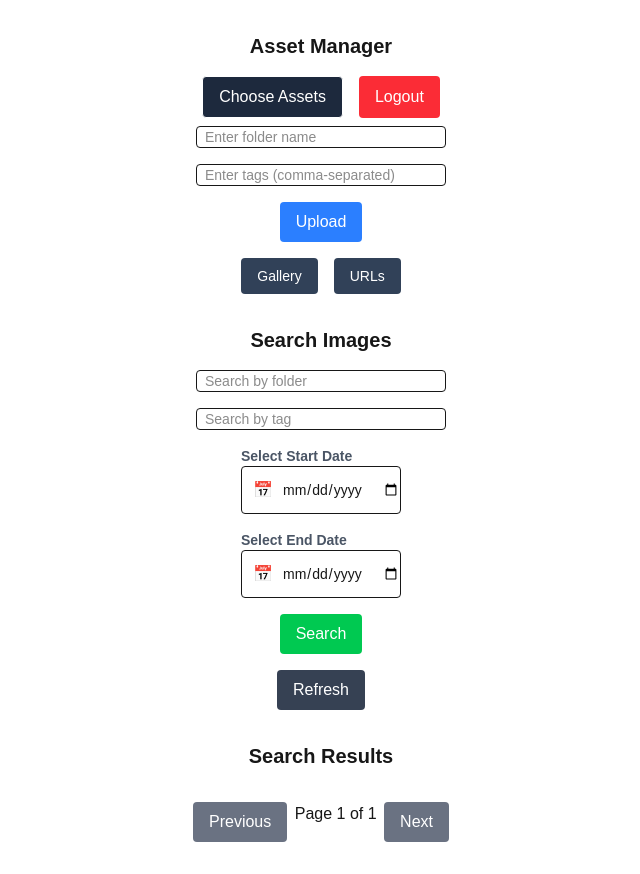
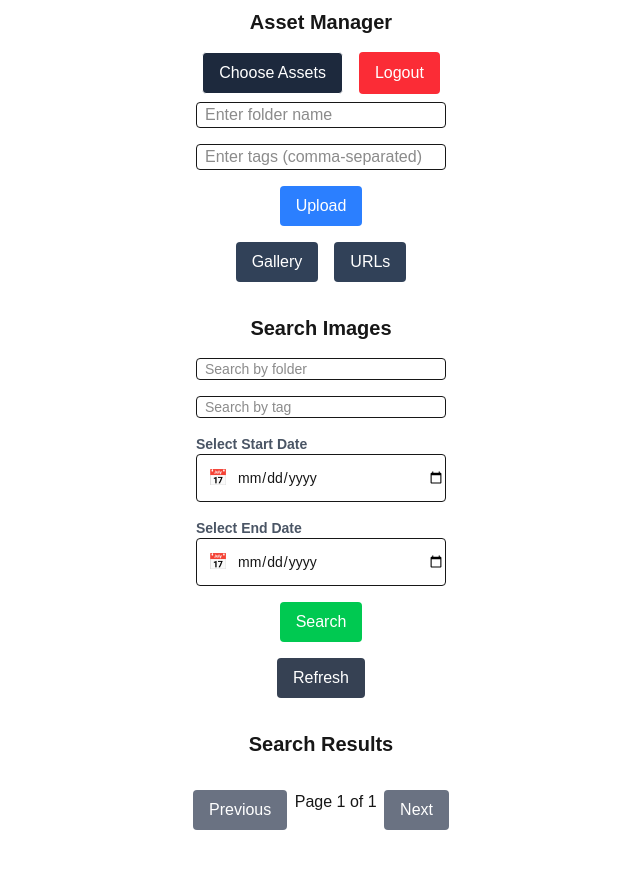
Before and after one commit to uk030621/AssetManagerLWJ, a Next.js app: page /imagemanager in a window 1280 px wide. Shown: the whole page, without its empty margins (319-959 px from the left). After the commit the page ends 838 px from the top, so only its background shows below. Built offline with nearby package versions, Linux system fonts and the light colour scheme.

Commit message:
Formatting adjustments

```diff
--- a/app/imagemanager/page.js
+++ b/app/imagemanager/page.js
@@ -111,7 +111,7 @@ export default function Home() {
   };
 
   return (
-    <div className="flex flex-col items-center p-8">
+    <div className="flex flex-col items-center p-2">
       {/* Upload Section */}
       <h2 className="text-xl font-bold mb-4">Asset Manager</h2>
       <div className="flex gap-4">
@@ -137,14 +137,14 @@ export default function Home() {
         placeholder="Enter folder name"
         value={folder}
         onChange={(e) => setFolder(e.target.value)}
-        className="pl-2 mb-4 border text-sm rounded w-[250px]"
+        className="pl-2 mb-4 border  rounded w-[250px]"
       />
       <input
         type="text"
         placeholder="Enter tags (comma-separated)"
         value={tags}
         onChange={(e) => setTags(e.target.value)}
-        className="pl-2 mb-4 border text-sm rounded w-[250px]"
+        className="pl-2 mb-4 border  rounded w-[250px]"
       />
       <button
         onClick={handleUpload}
@@ -155,13 +155,13 @@ export default function Home() {
       <div className="flex gap-4">
         <Link
           href="/gallery"
-          className="bg-slate-700 text-white rounded mt-4 px-4 py-2 text-sm"
+          className="bg-slate-700 text-white rounded mt-4 px-4 py-2 "
         >
           Gallery
         </Link>
         <Link
           href="/urltable"
-          className="bg-slate-700 text-white rounded mt-4 px-4 py-2 text-sm"
+          className="bg-slate-700 text-white rounded mt-4 px-4 py-2 "
         >
           URLs
         </Link>
@@ -191,9 +191,9 @@ export default function Home() {
             type="date"
             value={startDate}
             onChange={(e) => setStartDate(e.target.value)}
-            className="pl-10 mb-4 text-sm border rounded w-full h-12 bg-white"
+            className="pl-10 mb-4 text-sm border rounded w-[250px] h-12 bg-white"
           />
-          <span className="absolute left-3 top-3 text-gray-500">
+          <span className="absolute left-3 top-3 text-gray-500 mr-4">
             📅 {/* Calendar Icon */}
           </span>
         </div>
@@ -208,9 +208,9 @@ export default function Home() {
             type="date"
             value={endDate}
             onChange={(e) => setEndDate(e.target.value)}
-            className="pl-10 mb-4 text-sm border rounded w-full h-12 bg-white"
+            className="pl-10 mb-4 text-sm border rounded w-[250px] h-12 bg-white"
           />
-          <span className="absolute left-3 top-3 text-gray-500">
+          <span className="absolute left-3 top-3 text-gray-500 mr-4">
             📅 {/* Calendar Icon */}
           </span>
         </div>
```
